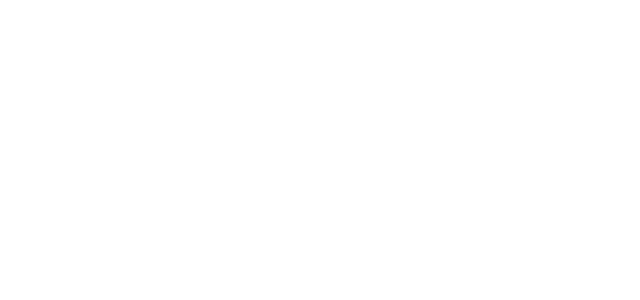
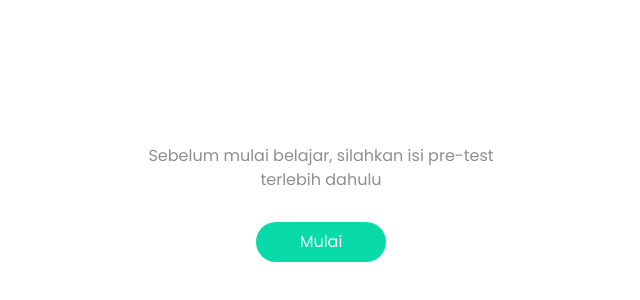
Before and after one commit to firdausraginda/elearning-web, a Vue app: page /infoTest in a window 1280 px wide. Shown: the part 154-454 px from the top of the page, without its empty margins (319-959 px from the left). Built offline with nearby package versions, Linux system fonts and the light colour scheme.

Commit message:
info test page done

```diff
--- /dev/null
+++ b/src/components/Button.vue
@@ -0,0 +1,32 @@
+<template>
+  <div class="button">
+    <v-btn class="white--text elevation-0">{{ text }}</v-btn>
+  </div>
+</template>
+
+<script>
+  export default {
+    data() {
+      return {
+      }
+    },
+    props: {
+      text: {
+        type: String,
+        default: ''
+      }
+    }
+  };
+</script>
+
+<style lang="scss" scoped>
+  .v-btn {
+    background-color: #08dba9 !important;
+    border-radius: 30px;
+    font-size: 16px;
+    font-weight: lighter;
+    width: 130px;
+    height: 40px;
+    text-transform: capitalize;
+  }
+</style>
--- a/src/router.js
+++ b/src/router.js
@@ -1,6 +1,7 @@
 import Vue from 'vue'
 import Router from 'vue-router'
-import Home from './views/Home.vue'
+import Home from '../src/views/Home.vue'
+import InfoTest from '../src/views/InfoTest.vue'
 
 Vue.use(Router)
 
@@ -14,12 +15,9 @@
       component: Home
     },
     {
-      path: '/about',
-      name: 'about',
-      // route level code-splitting
-      // this generates a separate chunk (about.[hash].js) for this route
-      // which is lazy-loaded when the route is visited.
-      component: () => import(/* webpackChunkName: "about" */ './views/About.vue')
+      path: '/infoTest',
+      name: 'infoTest',
+      component: InfoTest
     }
   ]
 })
--- a/src/views/Home.vue
+++ b/src/views/Home.vue
@@ -84,7 +84,7 @@
 };
 </script>
 
-<style lang="scss">
+<style lang="scss" scoped>
 .hover-card:hover {
   cursor: pointer;
   box-shadow: -4px 4px 4px rgba(0, 0, 0, 0.25) !important;
--- /dev/null
+++ b/src/views/InfoTest.vue
@@ -0,0 +1,47 @@
+<template>
+  <div class="infoTest">
+    <v-container fill-height>
+      <v-layout justify-center align-center>
+        <v-flex md4>
+          <div class="second-color subheading text-xs-center mb-4">
+            Sebelum mulai belajar, silahkan isi pre-test terlebih dahulu
+          </div>
+          <btn class="text-xs-center" text="Mulai"/>
+        </v-flex>
+      </v-layout>
+    </v-container>
+  </div>
+</template>
+
+<script>
+import Btn from '../components/Button'
+
+export default {
+  data(){
+    return{
+
+    }
+  },
+  components: {
+    Btn
+  }
+};
+</script>
+
+<style lang="scss" scoped>
+.infoTest{
+  height: 90vh;
+}
+.subheading {
+  font-family: "Poppins", sans-serif !important;
+  font-weight: lighter;
+  line-height: 1.5 !important;
+}
+.primer-color {
+  color: #018caa;
+}
+
+.second-color {
+  color: #8f8f8f;
+}
+</style>
```
